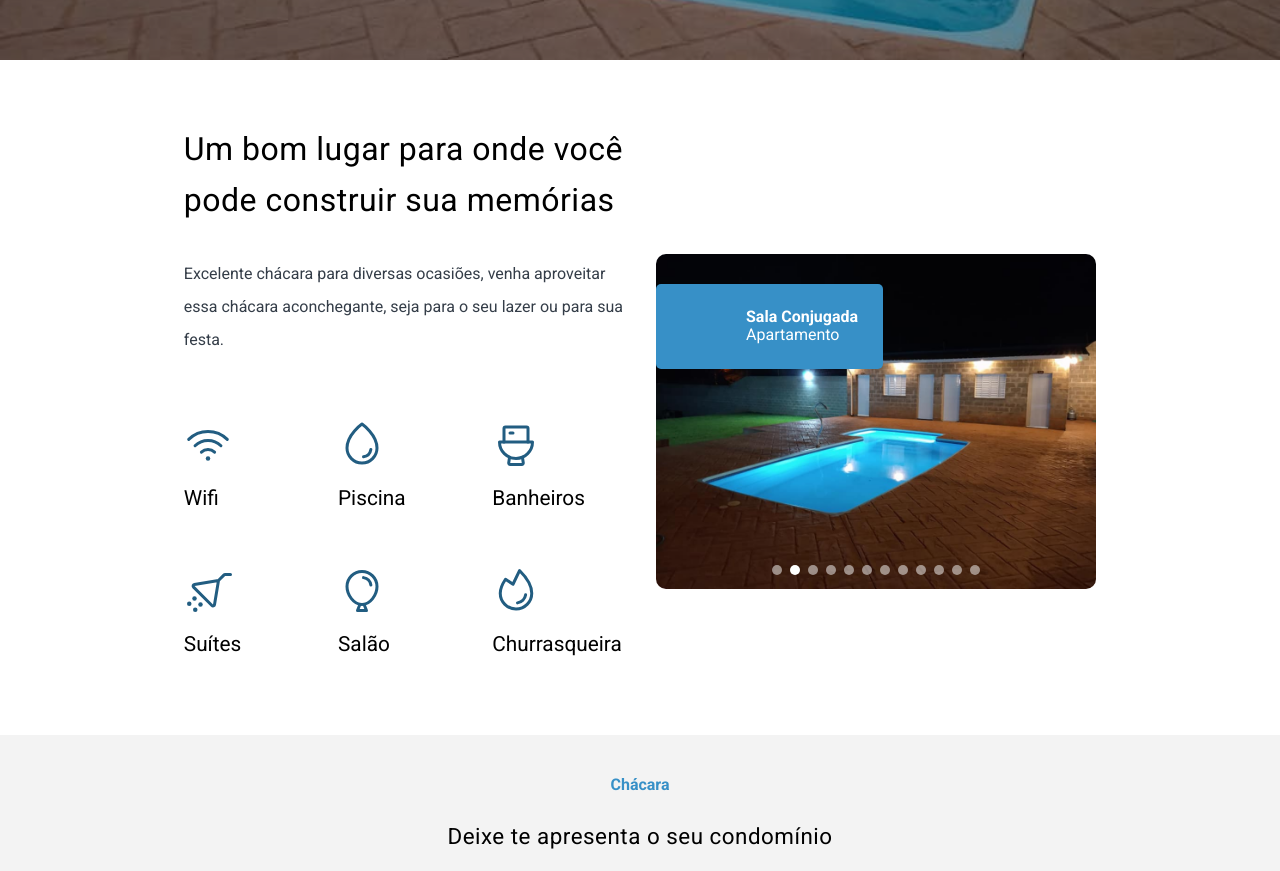
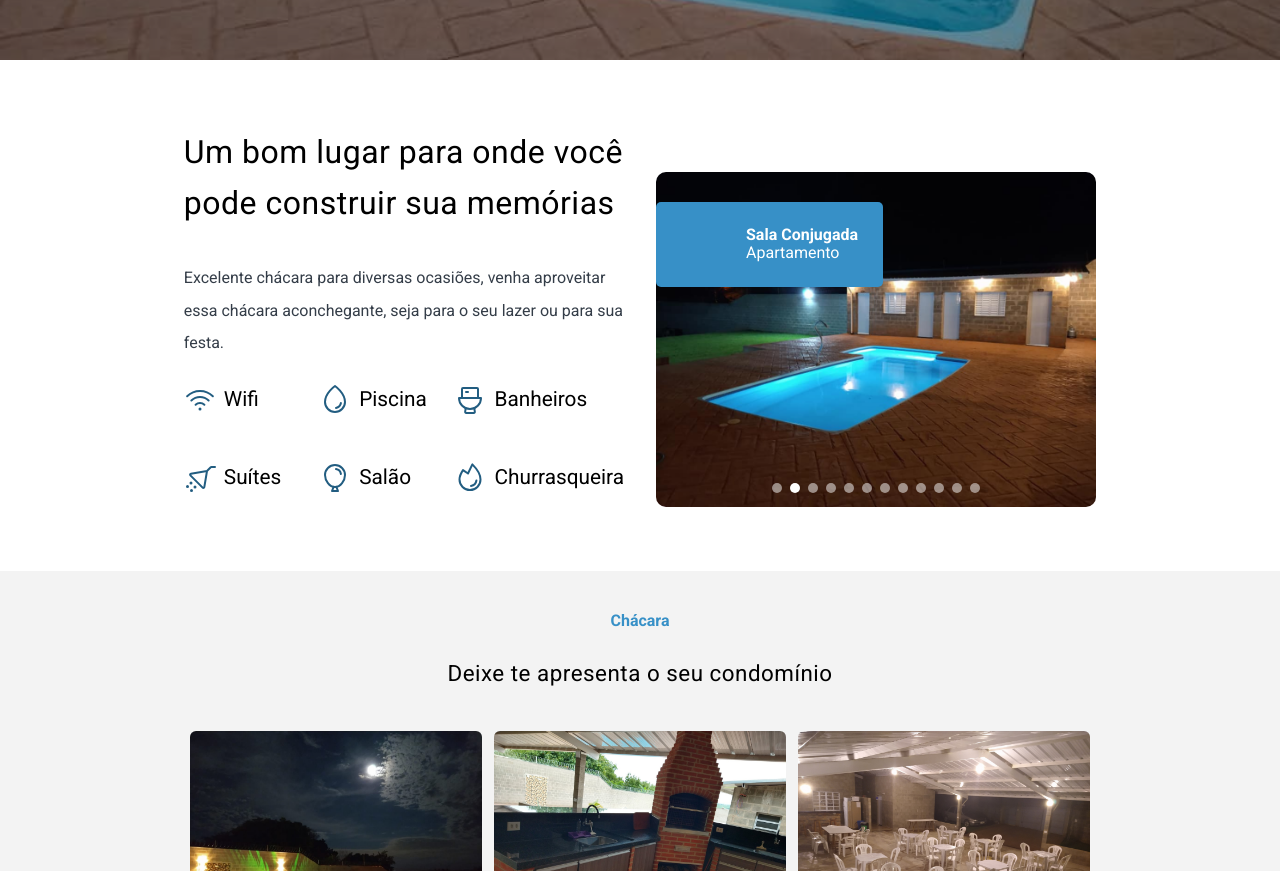
Before and after one commit to natansc-dev/cottage-rent, a Next.js app: page / in a window 1280 px wide. Shown: the part 740-1611 px from the top of the page. Built offline with nearby package versions, Linux system fonts and the light colour scheme; no server answers.

Commit message:
style: section carrossel

```diff
--- a/src/components/Carousel/index.tsx
+++ b/src/components/Carousel/index.tsx
@@ -37,31 +37,31 @@ export function Carousel() {
 
             <FeaturesCarousel media={{ '@md': 'md' }}>
               <div>
-                <WifiHigh size={48} />
+                <WifiHigh size={32} />
                 <h3>Wifi</h3>
               </div>
 
               <div>
-                <Drop size={48} />
+                <Drop size={32} />
                 <h3>Piscina</h3>
               </div>
 
               <div>
-                <Toilet size={48} />
+                <Toilet size={32} />
                 <h3>Banheiros</h3>
               </div>
               <div>
-                <Shower size={48} />
+                <Shower size={32} />
                 <h3>Suítes</h3>
               </div>
 
               <div>
-                <Balloon size={48} />
+                <Balloon size={32} />
                 <h3>Salão</h3>
               </div>
 
               <div>
-                <Fire size={48} />
+                <Fire size={32} />
                 <h3>Churrasqueira</h3>
               </div>
             </FeaturesCarousel>
--- a/src/components/Carousel/styles.ts
+++ b/src/components/Carousel/styles.ts
@@ -46,7 +46,7 @@ export const GridLeftContent = styled('div', {
 export const DescritionCarousel = styled('div', {
   minWidth: 0,
   maxWidth: '490px',
-  margin: '0 auto 4rem',
+  margin: '0 auto 0.875rem',
   textAlign: 'center',
 
   h2: {
@@ -60,7 +60,7 @@ export const DescritionCarousel = styled('div', {
     color: "#343D48",
     fontSize: '1rem',
     lineHeight: 2.06,
-    marginBottom: '1rem',
+    marginBottom: '0.875rem',
   },
 
   variants: {
@@ -84,10 +84,15 @@ export const DescritionCarousel = styled('div', {
 export const FeaturesCarousel = styled('div', {
   margin: 0,
   minWidth: 0,
-  gap: '2.6rem 1.4rem',
+  gap: '1.6rem 1.4rem',
   display: 'grid',
   gridTemplateColumns: 'repeat(1, 1fr)',
-
+  div: {
+    display: 'flex',
+    alignItems: 'center',
+    justifyContent: 'start',
+    gap: '8px',
+  },
   variants: {
     media: {
       md: {
```
